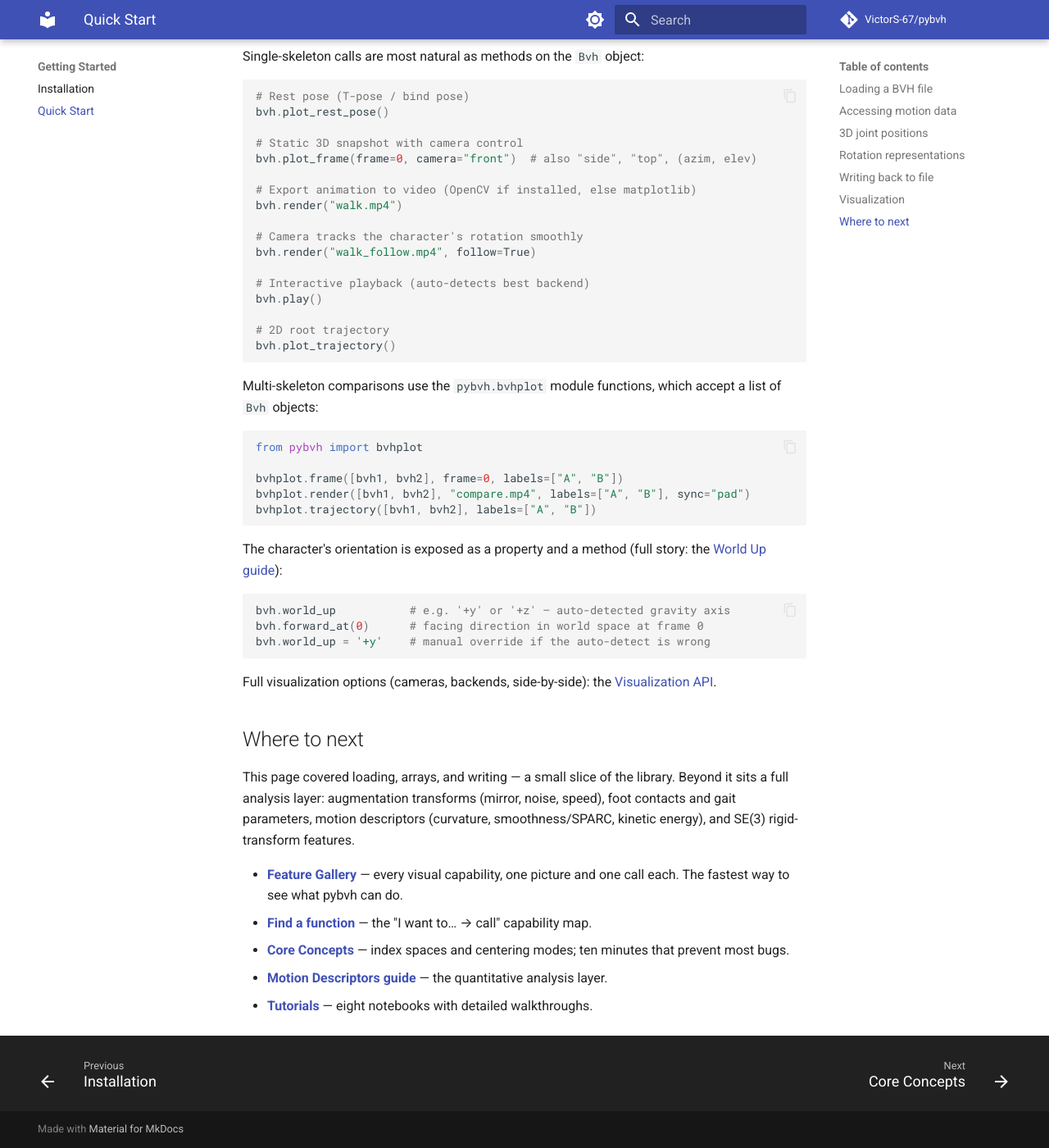
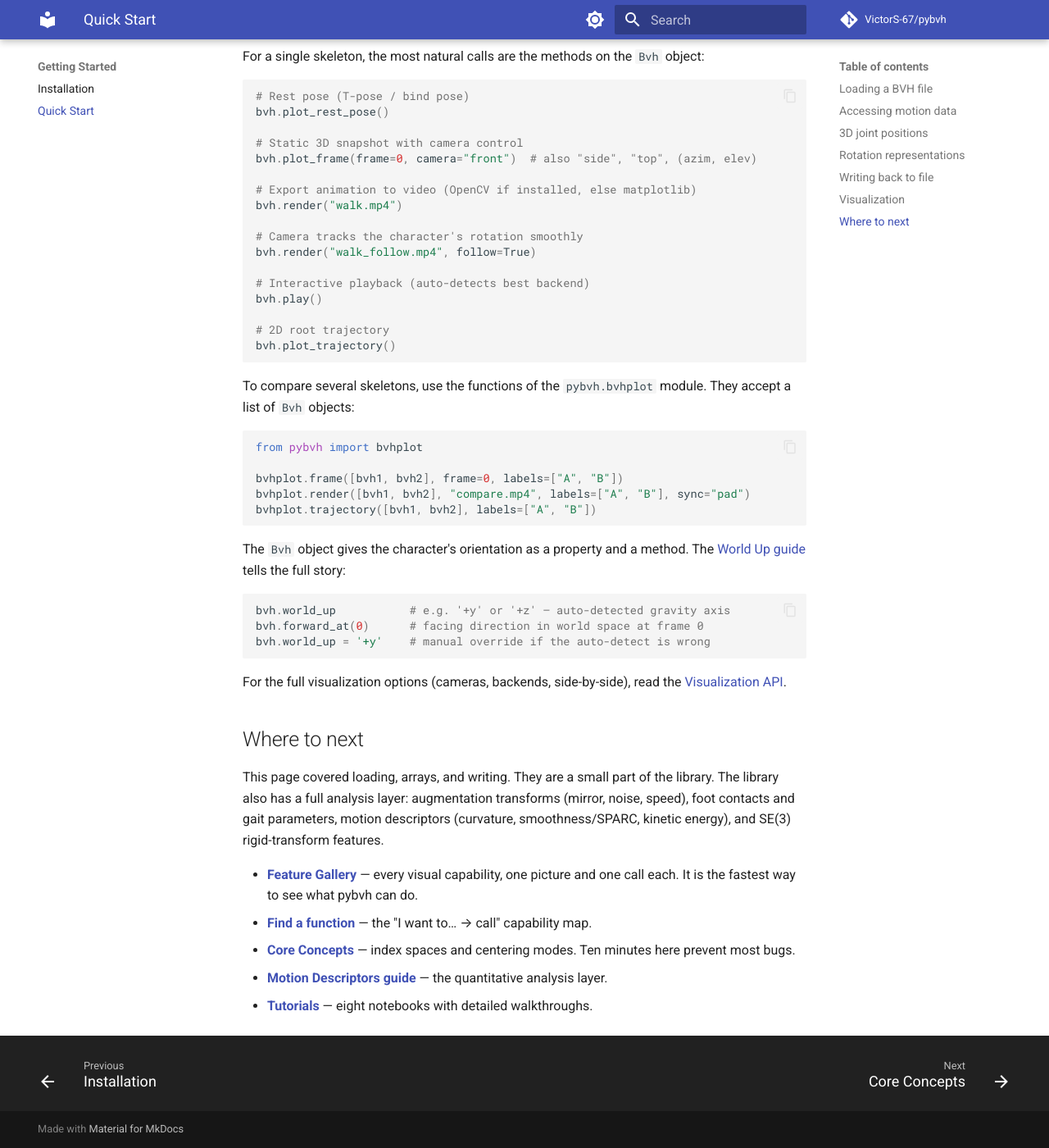
Before and after one commit to VictorS-67/pybvh, an MkDocs documentation site: the page built from docs/getting-started/quickstart.md, in a window 1280 px wide and 1400 px high, scrolled down 1158 px. Shown: the whole window at 82% size. Built offline with MkDocs 1.6.1 and Material for MkDocs 9.7.7, drawn with Linux system fonts in a browser that asks for light colours; comment, search, counter and statistics services are not loaded; some of the changed text lies outside the part shown.

Commit message:
docs(getting-started): give each fact its own sentence

````diff
--- a/docs/getting-started/quickstart.md
+++ b/docs/getting-started/quickstart.md
@@ -25,7 +25,7 @@ bvh.euler_orders      # ['ZYX', 'ZYX', ...] per joint
 coords = bvh.node_positions()  # (F, N, 3) via forward kinematics
 ```
 
-The `centered` parameter picks the coordinate frame — see [Core Concepts](../guide/core-concepts.md).
+The `centered` parameter picks the coordinate frame. See [Core Concepts](../guide/core-concepts.md).
 
 ## Rotation representations
 
@@ -35,7 +35,7 @@ root_pos, rot6d = bvh.to_6d()           # (F, J, 6)
 root_pos, aa = bvh.to_axisangle()    # (F, J, 3)
 ```
 
-Which one to pick, and the full conversion API: [Choosing a Representation](../guide/choosing-rotations.md) and [Rotation Representations & SE(3)](../guide/rotations.md).
+To pick one, read [Choosing a Representation](../guide/choosing-rotations.md). For the full conversion API, read [Rotation Representations & SE(3)](../guide/rotations.md).
 
 ## Writing back to file
 
@@ -45,7 +45,7 @@ bvh.write("output.bvh")
 
 ## Visualization
 
-Single-skeleton calls are most natural as methods on the `Bvh` object:
+For a single skeleton, the most natural calls are the methods on the `Bvh` object:
 
 ```python
 # Rest pose (T-pose / bind pose)
@@ -67,7 +67,7 @@ bvh.play()
 bvh.plot_trajectory()
 ```
 
-Multi-skeleton comparisons use the `pybvh.bvhplot` module functions, which accept a list of `Bvh` objects:
+To compare several skeletons, use the functions of the `pybvh.bvhplot` module. They accept a list of `Bvh` objects:
 
 ```python
 from pybvh import bvhplot
@@ -77,7 +77,7 @@ bvhplot.render([bvh1, bvh2], "compare.mp4", labels=["A", "B"], sync="pad")
 bvhplot.trajectory([bvh1, bvh2], labels=["A", "B"])
 ```
 
-The character's orientation is exposed as a property and a method (full story: the [World Up guide](../guide/world-up.md)):
+The `Bvh` object gives the character's orientation as a property and a method. The [World Up guide](../guide/world-up.md) tells the full story:
 
 ```python
 bvh.world_up           # e.g. '+y' or '+z' — auto-detected gravity axis
@@ -85,14 +85,14 @@ bvh.forward_at(0)      # facing direction in world space at frame 0
 bvh.world_up = '+y'    # manual override if the auto-detect is wrong
 ```
 
-Full visualization options (cameras, backends, side-by-side): the [Visualization API](../api/bvhplot.md).
+For the full visualization options (cameras, backends, side-by-side), read the [Visualization API](../api/bvhplot.md).
 
 ## Where to next
 
-This page covered loading, arrays, and writing — a small slice of the library. Beyond it sits a full analysis layer: augmentation transforms (mirror, noise, speed), foot contacts and gait parameters, motion descriptors (curvature, smoothness/SPARC, kinetic energy), and SE(3) rigid-transform features.
+This page covered loading, arrays, and writing. They are a small part of the library. The library also has a full analysis layer: augmentation transforms (mirror, noise, speed), foot contacts and gait parameters, motion descriptors (curvature, smoothness/SPARC, kinetic energy), and SE(3) rigid-transform features.
 
-- **[Feature Gallery](../gallery/index.md)** — every visual capability, one picture and one call each. The fastest way to see what pybvh can do.
+- **[Feature Gallery](../gallery/index.md)** — every visual capability, one picture and one call each. It is the fastest way to see what pybvh can do.
 - **[Find a function](../api/index.md)** — the "I want to… → call" capability map.
-- **[Core Concepts](../guide/core-concepts.md)** — index spaces and centering modes; ten minutes that prevent most bugs.
+- **[Core Concepts](../guide/core-concepts.md)** — index spaces and centering modes. Ten minutes here prevent most bugs.
 - **[Motion Descriptors guide](../guide/motion-descriptors.md)** — the quantitative analysis layer.
 - **[Tutorials](../tutorials.md)** — eight notebooks with detailed walkthroughs.
````
Also changed, not shown: docs/getting-started/installation.md (+1 -1 lines).
